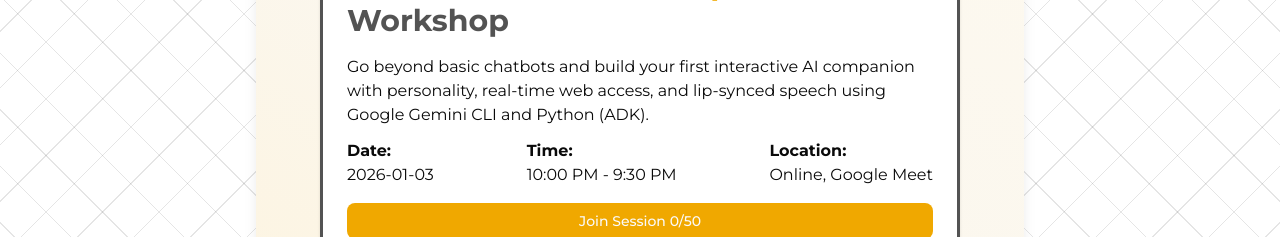
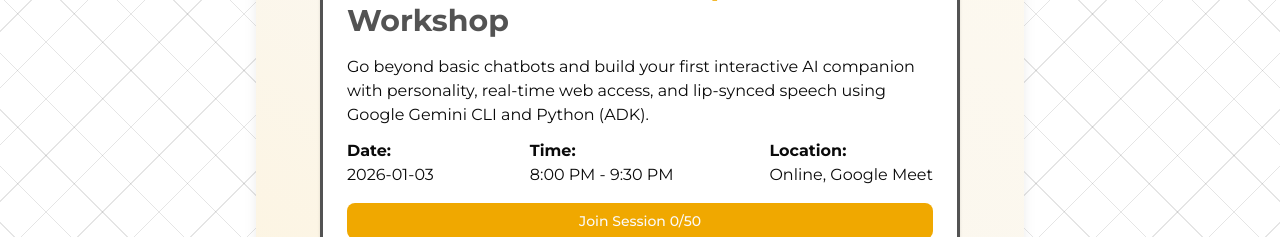
Before and after one commit to GDG-CONSTANTINE/Skill-Forge-Winter, a Next.js app: page / in a window 1280 px wide. Shown: the part 1460-1697 px from the top of the page. Built offline with nearby package versions, Linux system fonts and the light colour scheme; no server answers; the database is empty.

Commit message:
fix: update workshop time for AI companion session

```diff
--- a/data/workshops.ts
+++ b/data/workshops.ts
@@ -64,7 +64,7 @@ const data: workshopType[] = [
     description:
       "Go beyond basic chatbots and build your first interactive AI companion with personality, real-time web access, and lip-synced speech using Google Gemini CLI and Python (ADK).",
     date: "2026-01-03",
-    time: "10:00 PM - 9:30 PM",
+    time: "8:00 PM - 9:30 PM",
     location: "Online, Google Meet",
     logo: aiCompanion,
     instructor: {
```
